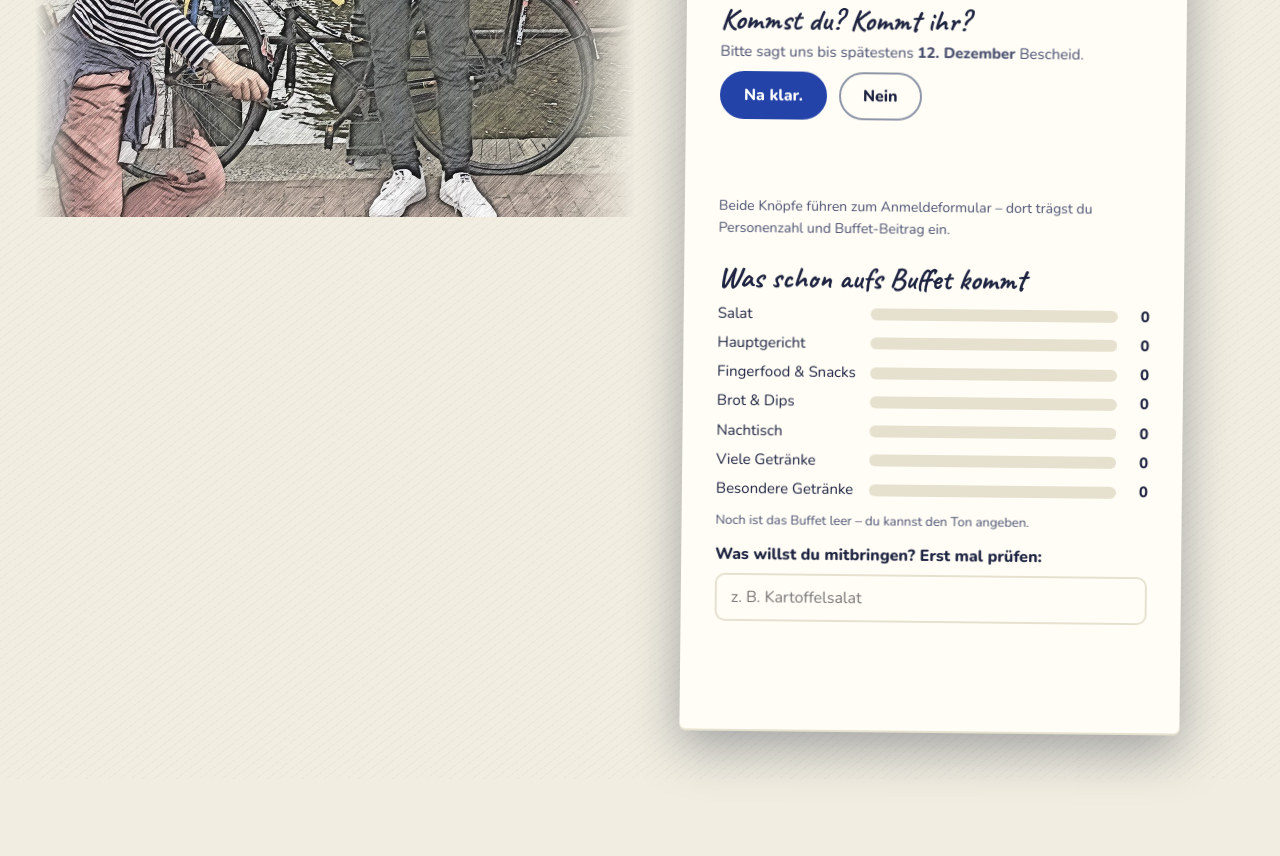
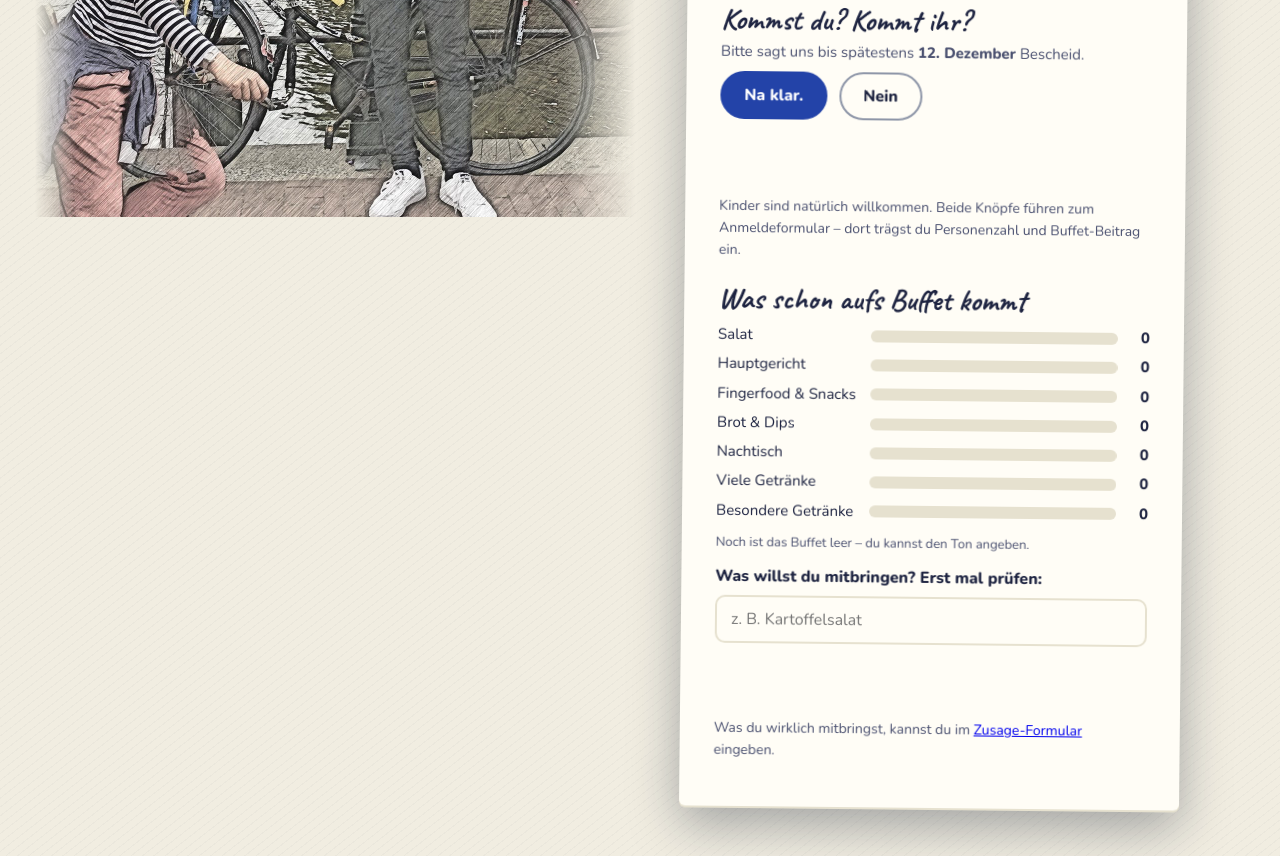
Before and after one commit to silber-kathrin-ruben/silber, a plain HTML site: page index.html in a window 1280 px wide. Shown: the part 583-1439 px from the top of the page. Before the commit the page ends 1362 px from the top, so only its background shows below. Drawn offline with nearby package versions, Linux system fonts and the light colour scheme.

Commit message:
Add files via upload

```diff
--- a/index.html
+++ b/index.html
@@ -99,7 +99,7 @@ input{width:100%;min-height:48px;padding:10px 14px;border-radius:10px;border:2px
     <a class="btn yes" id="yes" href="https://tally.so/r/o92dZV">Na klar.</a>
     <a class="btn no" id="no" href="https://tally.so/r/o92dZV">Nein</a>
   </div>
-  <p class="small">Beide Knöpfe führen zum Anmeldeformular – dort trägst du Personenzahl und Buffet-Beitrag ein.</p>
+  <p class="small">Kinder sind natürlich willkommen. Beide Knöpfe führen zum Anmeldeformular – dort trägst du Personenzahl und Buffet-Beitrag ein.</p>
 
   <h2>Was schon aufs Buffet kommt</h2>
   <ul class="board" id="board"></ul>
@@ -108,6 +108,7 @@ input{width:100%;min-height:48px;padding:10px 14px;border-radius:10px;border:2px
   <label for="idea">Was willst du mitbringen? Erst mal prüfen:</label>
   <input id="idea" type="text" autocomplete="off" placeholder="z. B. Kartoffelsalat">
   <p class="verdict" id="verdict" aria-live="polite"></p>
+  <p class="small">Was du wirklich mitbringst, kannst du im <a href="https://tally.so/r/o92dZV">Zusage-Formular</a> eingeben.</p>
 </article>
 </main>
 <script>
```
